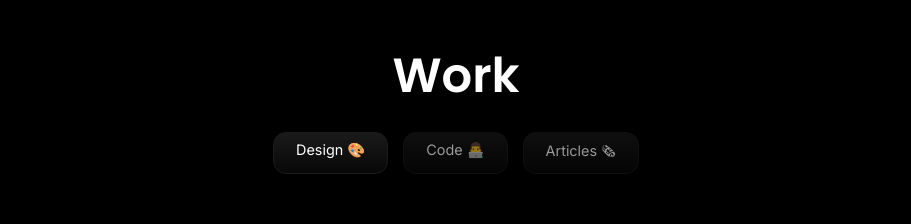
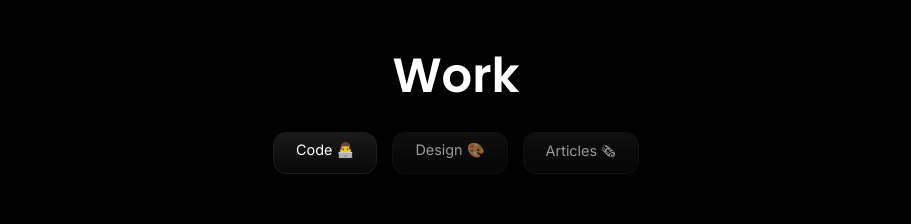
Before and after one commit to noahdigesu/my-website-2023, a React (Vite) app: page / in a window 1280 px wide. Shown: the part 840-1064 px from the top of the page, without its empty margins (184-1095 px from the left). Built offline with nearby package versions, Linux system fonts and the light colour scheme.

Commit message:
Fix fade in

```diff
--- a/src/App.css
+++ b/src/App.css
@@ -22,12 +22,3 @@ a {
 	text-decoration: none;
 	color: black;
 }
-
-.fade {
-	background-color: black;
-	width: 100%;
-	height: 100%;
-	position: absolute;
-	inset: 0;
-	z-index: 999;
-}
--- a/src/App.tsx
+++ b/src/App.tsx
@@ -3,32 +3,29 @@ import "./App.css";
 import {motion} from "framer-motion";
 
 import Header from "./components/sections/Header";
-import Projects from "./components/sections/Projects";
+import Projects from "./components/sections/Portfolio";
 import Skills from "./components/sections/Skills";
 
 const fade = {
     visible: {
-        opacity: 1
+        opacity: 1,
+        transition: {duration: 1},
     },
     hidden: {
-        opacity: 0,
-        transition: {duration: 2},
-        transitionEnd: {display: "none"}
+        opacity: 0
     }
 }
 
 function App() {
     return (
-        <>
-            <motion.div className="fade"
-                        initial="visible"
-                        animate="hidden"
-                        variants={fade}
-            />
+        <motion.div
+            initial="hidden"
+            animate="visible"
+            variants={fade}>
             <Header/>
             <Projects/>
             <Skills/>
-        </>
+        </motion.div>
     );
 }
 
--- a/src/components/sections/Header.tsx
+++ b/src/components/sections/Header.tsx
@@ -29,7 +29,7 @@ function Header() {
                 <motion.div className="socials"
                             initial="hidden"
                             animate="visible"
-                            transition={{staggerChildren: 0.3, delayChildren: 1}}>
+                            transition={{staggerChildren: 0.3, delayChildren: .5}}>
                     <motion.div variants={social}>
                         <Social
                             icon="linkedin"
--- a/src/components/sections/Projects.tsx
+++ b/src/components/sections/Portfolio.tsx
@@ -1,6 +1,7 @@
 import "./Projects.scss";
 
 import {motion} from "framer-motion";
+import React from "react";
 
 import Project from "../cards/Project";
 import Filter from "../buttons/Filter";
@@ -19,7 +20,7 @@ const variants = {
     }),
 }
 
-const projects = [
+const portfolio = [
     {
         name: "Smoothey signup",
         year: 2023,
@@ -27,6 +28,7 @@ const projects = [
         image: "smoothey-sign-up",
         theme: "light",
         url: "",
+        category: ["design", "code"]
     },
     {
         name: "Testing dashboard",
@@ -35,6 +37,7 @@ const projects = [
         image: "testing-dashboard",
         theme: "dark",
         url: "",
+        category: ["design"]
     },
     {
         name: "Portfolio",
@@ -43,6 +46,7 @@ const projects = [
         image: "portfolio",
         theme: "dark",
         url: "",
+        category: ["design", "code"]
     },
 ];
 
@@ -52,8 +56,8 @@ function Projects() {
             <div className="top">
                 <h2 className="title">Work</h2>
                 <div className="filters">
-                    <Filter text="Design 🎨" active={true} theme="dark"/>
-                    <Filter text="Code 👨‍💻" active={false} theme="dark"/>
+                    <Filter text="Code 👨‍💻" active={true} theme="dark"/>
+                    <Filter text="Design 🎨" active={false} theme="dark"/>
                     <Filter text="Articles 🗞" active={false} theme="dark"/>
                 </div>
             </div>
@@ -63,7 +67,7 @@ function Projects() {
                         whileInView="visible"
                         variants={variants}
                         viewport={{once: true, margin: "-150px 0px -150px 0px"}}>
-                {projects.map((project, i) => (
+                {portfolio.map((project, i) => (
                     <motion.div custom={i}
                                 variants={variants}>
                         <Project
```
